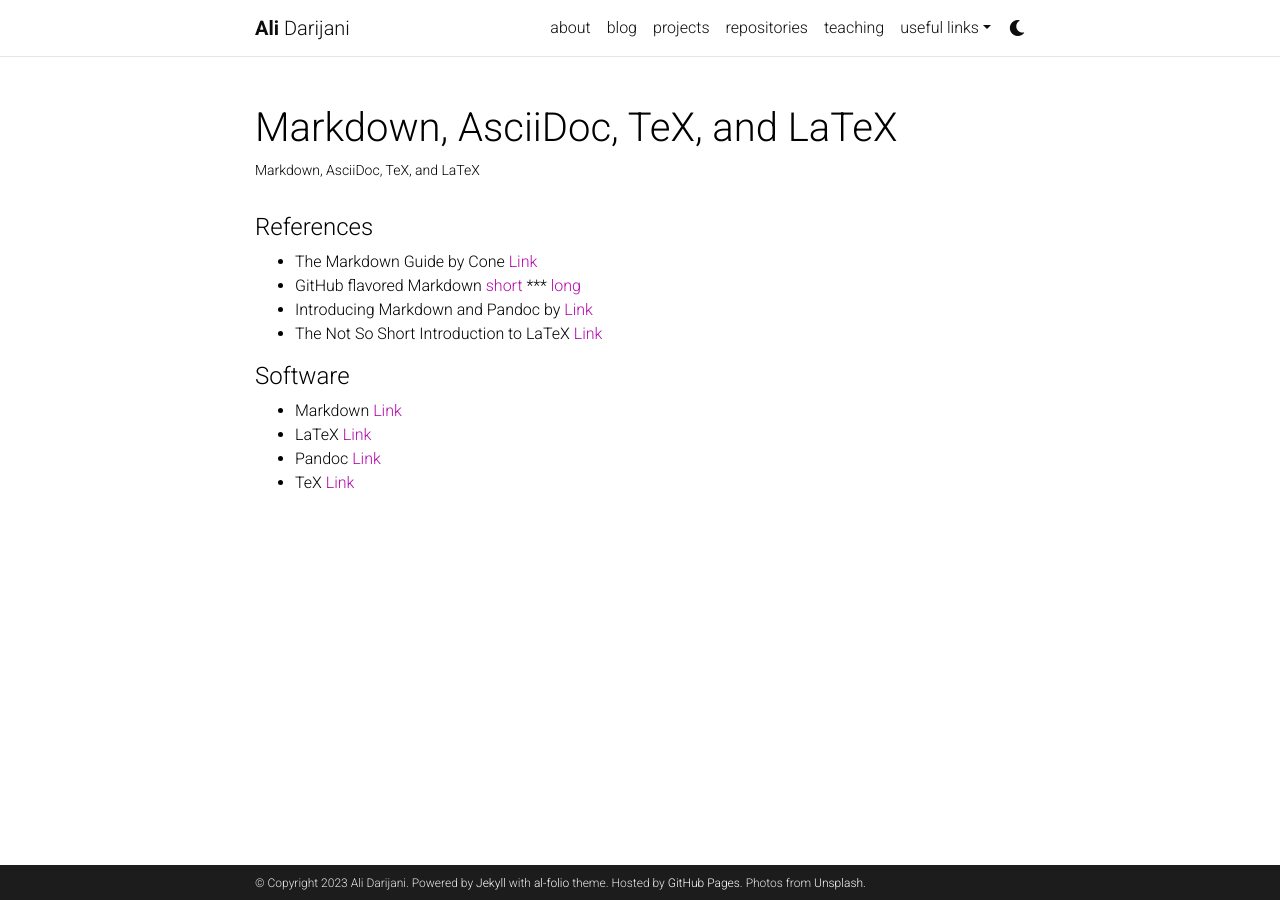
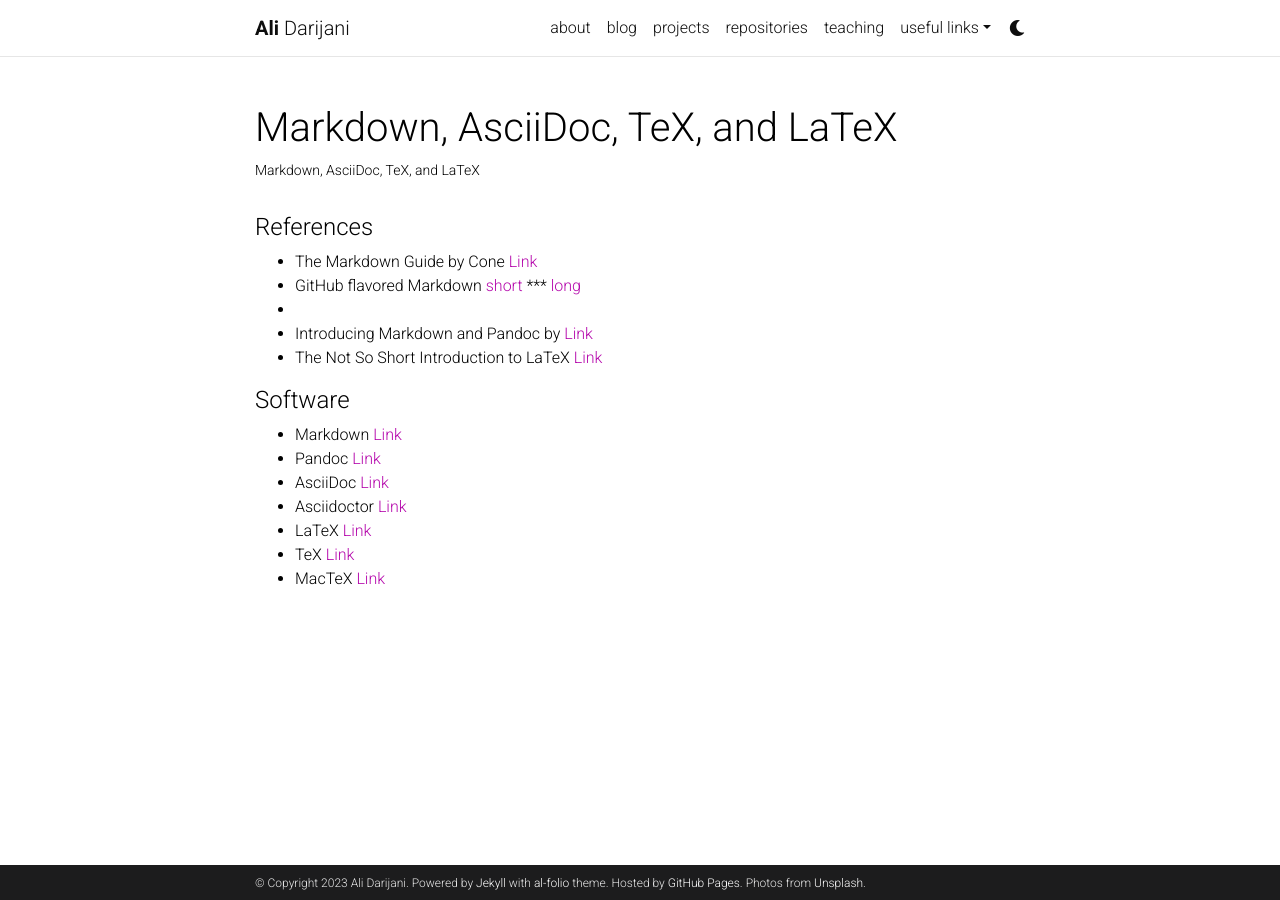
Before and after one commit to adarijani/adarijani.github.io_archived, a Jekyll site: the page built from _projects/typesetting.md, in a window 1280 px wide. Built offline with Jekyll 4.4.1, drawn with Linux system fonts in a browser that asks for light colours; comment, search, counter and statistics services are not loaded; a style sheet for code colours, icons or effects is not loaded.

Commit message:
Update typesetting.md

```diff
--- a/_projects/typesetting.md
+++ b/_projects/typesetting.md
@@ -11,12 +11,16 @@ category: teaching
 
 - The Markdown Guide by Cone [Link](https://www.markdownguide.org/book/)
 - GitHub flavored Markdown [short](https://docs.github.com/en/get-started/writing-on-github/getting-started-with-writing-and-formatting-on-github/basic-writing-and-formatting-syntax) *** [long](https://github.github.com/gfm/)
+-
 - Introducing Markdown and Pandoc by [Link](https://www.oreilly.com/library/view/introducing-markdown-and/9781484251492/?_gl=1*mp73u0*_ga*MzQzMDQyOTA1LjE2NzM5NzI3NTg.*_ga_092EL089CH*MTY3Mzk4NDY5OS4yLjAuMTY3Mzk4NDY5OS42MC4wLjA.)
 - The Not So Short Introduction to LaTeX [Link](https://tobi.oetiker.ch/lshort/lshort.pdf)
 
 #### Software
 
 - Markdown [Link](https://daringfireball.net/projects/markdown/)
+- Pandoc [Link](https://pandoc.org)
+- AsciiDoc [Link](https://asciidoc.org)
+- Asciidoctor [Link](https://asciidoctor.org)
 - LaTeX [Link](https://www.latex-project.org)
-- Pandoc [Link](https://pandoc.org)
 - TeX [Link](https://tug.org)
+- MacTeX [Link](https://tug.org/mactex/)
```
